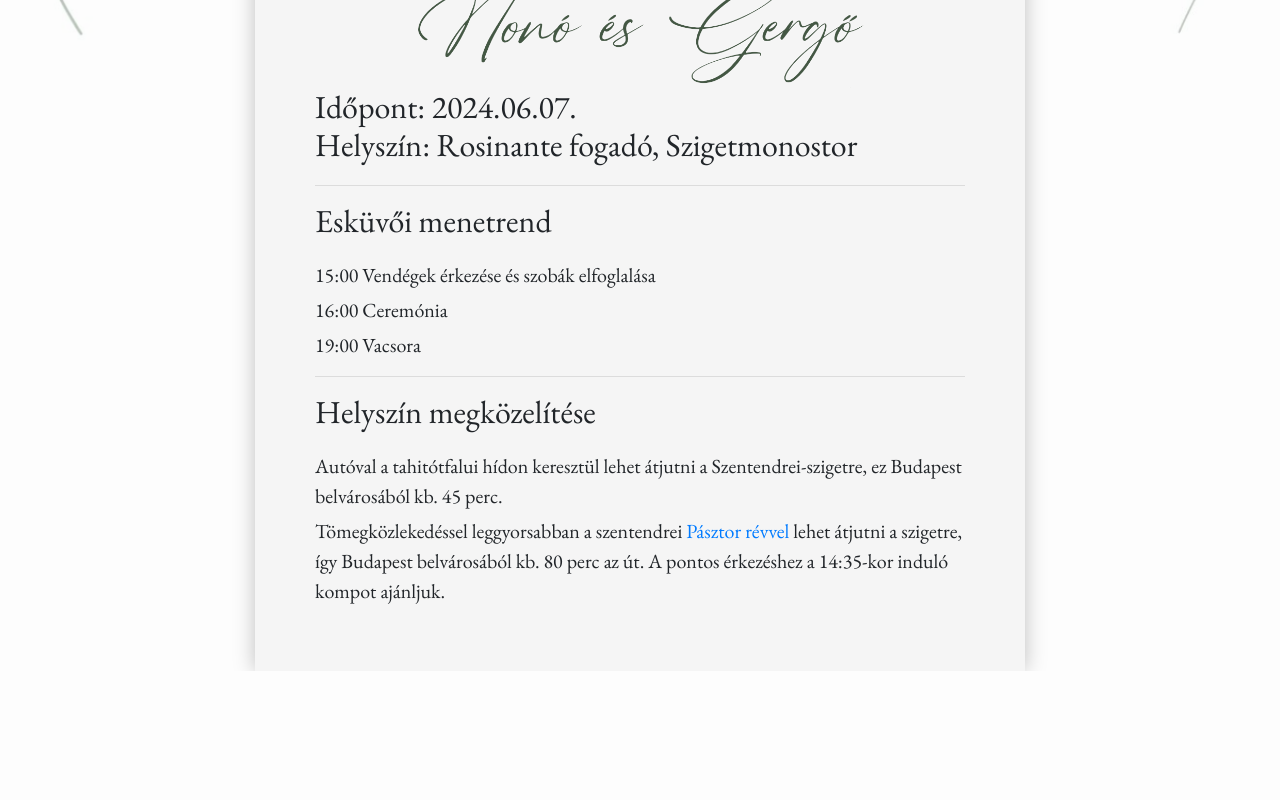
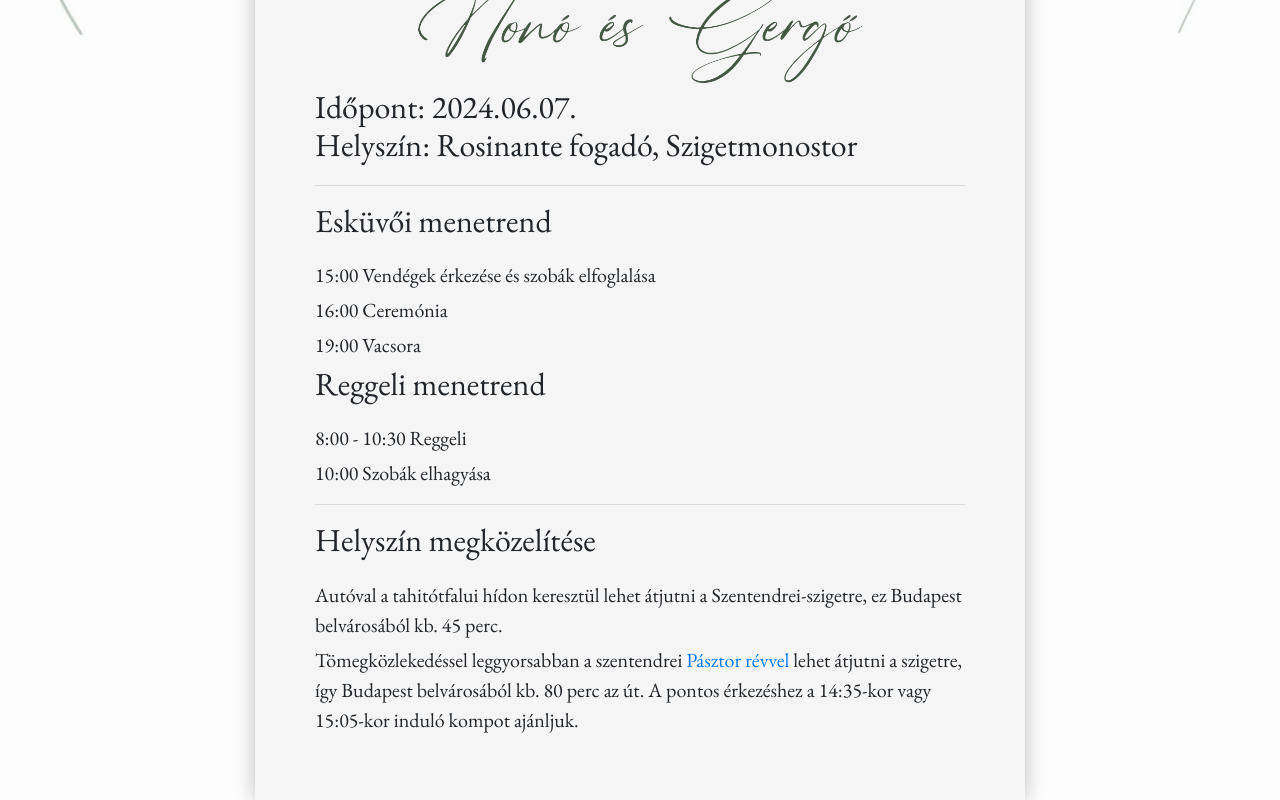
Before and after one commit to SukuWc/eskuvo, a plain HTML site: page index.html in a window 1280 px wide. Shown: the part 679-1479 px from the top of the page. Before the commit the page ends 1350 px from the top, so only its background shows below. Drawn offline with nearby package versions, Linux system fonts and the light colour scheme.

Commit message:
SUKU website update

```diff
--- a/index.html
+++ b/index.html
@@ -78,12 +78,15 @@
                 <p>15:00 Vendégek érkezése és szobák elfoglalása</p>
                 <p>16:00 Ceremónia</p>
                 <p>19:00 Vacsora</p>
+                <h2>Reggeli menetrend</h2>
+                <p>8:00 - 10:30 Reggeli</p>
+                <p>10:00 Szobák elhagyása</p>
 
             <hr>
 
                 <h2>Helyszín megközelítése</h2>
                 <p>Autóval a tahitótfalui hídon keresztül lehet átjutni a Szentendrei-szigetre, ez Budapest belvárosából kb. 45 perc.</p>
-                <p>Tömegközlekedéssel leggyorsabban a szentendrei <a href="https://iranyszentendre.hu/wp-content/uploads/2018/03/Pásztorrév-menetrend.pdf" target="_blank">Pásztor révvel</a> lehet átjutni a szigetre, így Budapest belvárosából kb. 80 perc az út. A pontos érkezéshez a 14:35-kor induló kompot ajánljuk.</p>
+                <p>Tömegközlekedéssel leggyorsabban a szentendrei <a href="https://szigetmonostor.hu/wp-content/uploads/2024/01/menetrend2024.pdf" target="_blank">Pásztor révvel</a> lehet átjutni a szigetre, így Budapest belvárosából kb. 80 perc az út. A pontos érkezéshez a 14:35-kor vagy 15:05-kor induló kompot ajánljuk.</p>
 
 
         </div>
```
